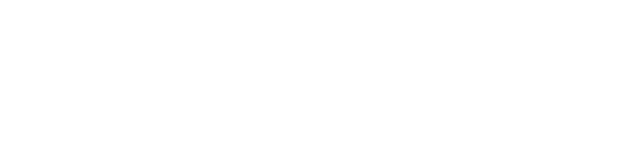
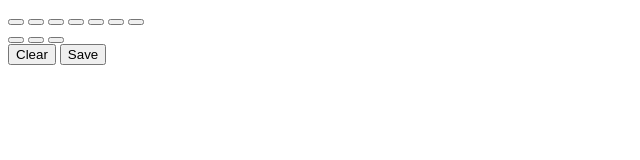
Before and after one commit to xerilius/whiteboard, a plain HTML site: page index.html in a window 1280 px wide. Shown: the whole page, without its empty margins (0-640 px from the left). Drawn offline with Linux system fonts and the light colour scheme.

Commit message:
Added toolbar buttons

```diff
--- a/index.html
+++ b/index.html
@@ -9,9 +9,27 @@
 <body>
     <main>
         <div class="toolbar">
-            <div class="colors"></div>
-            <div class="brushes"></div>
-            <div class="buttons"></div>
+            <!-- Colors -->
+            <div class="colors">
+                <button type="button" value="black"></button>
+                <button type="button" value="red"></button>
+                <button type="button" value="blue"></button>
+                <button type="button" value="green"></button>
+                <button type="button" value="purple"></button>
+                <button type="button" value="yellow"></button>
+                <button type="button" value="pink"></button>
+            </div>
+            <!-- Brushes -->
+            <div class="brushes">
+                <button type="button" value="1"></button>
+                <button type="button" value="2"></button>
+                <button type="button" value="3"></button>
+            </div>
+            <!-- Save & Clear Buttons -->
+            <div class="buttons">
+                <button id="clear" type="button">Clear</button>
+                <button id="save" type="button">Save</button>
+            </div>
 
 
         </div>
```
